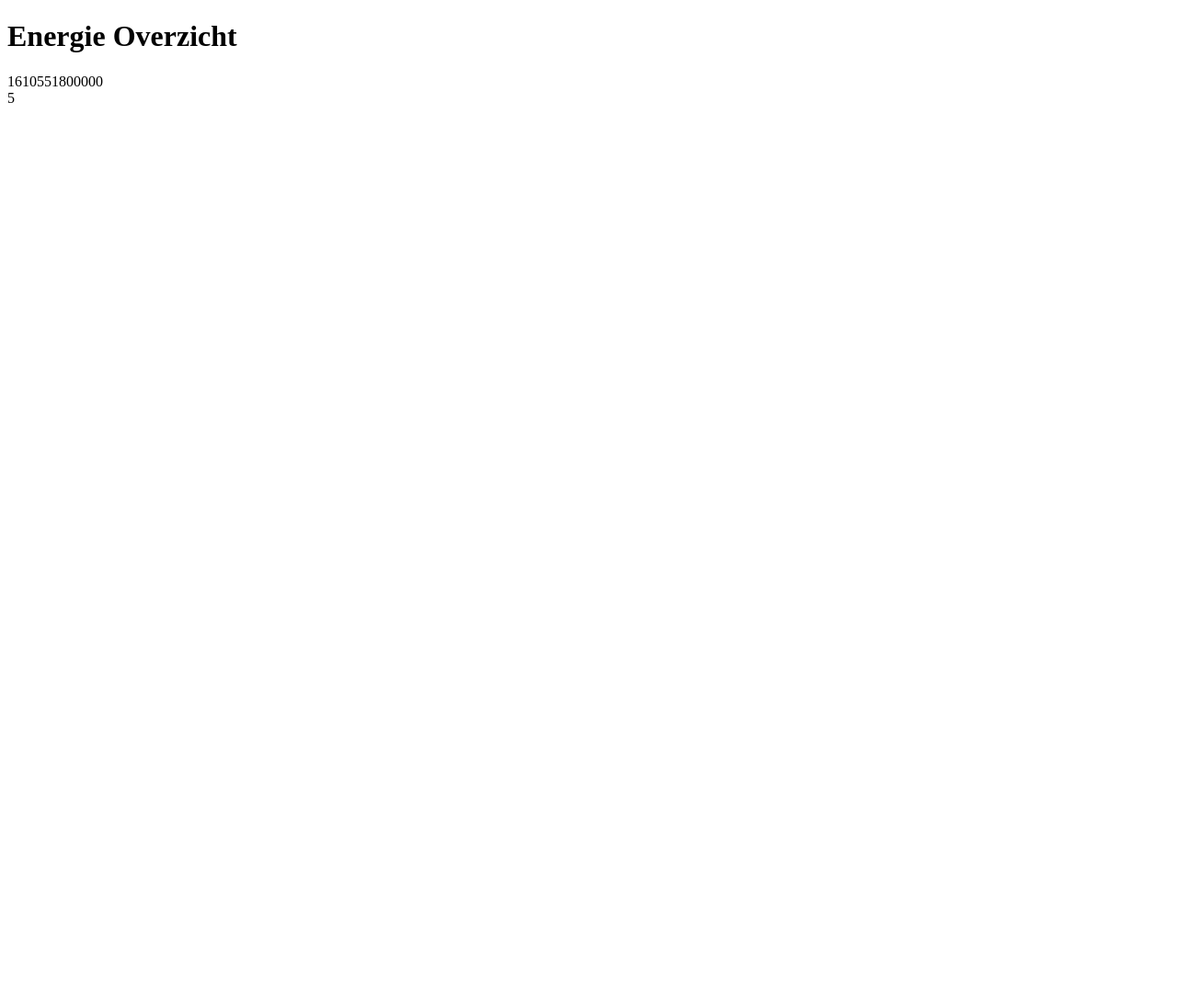
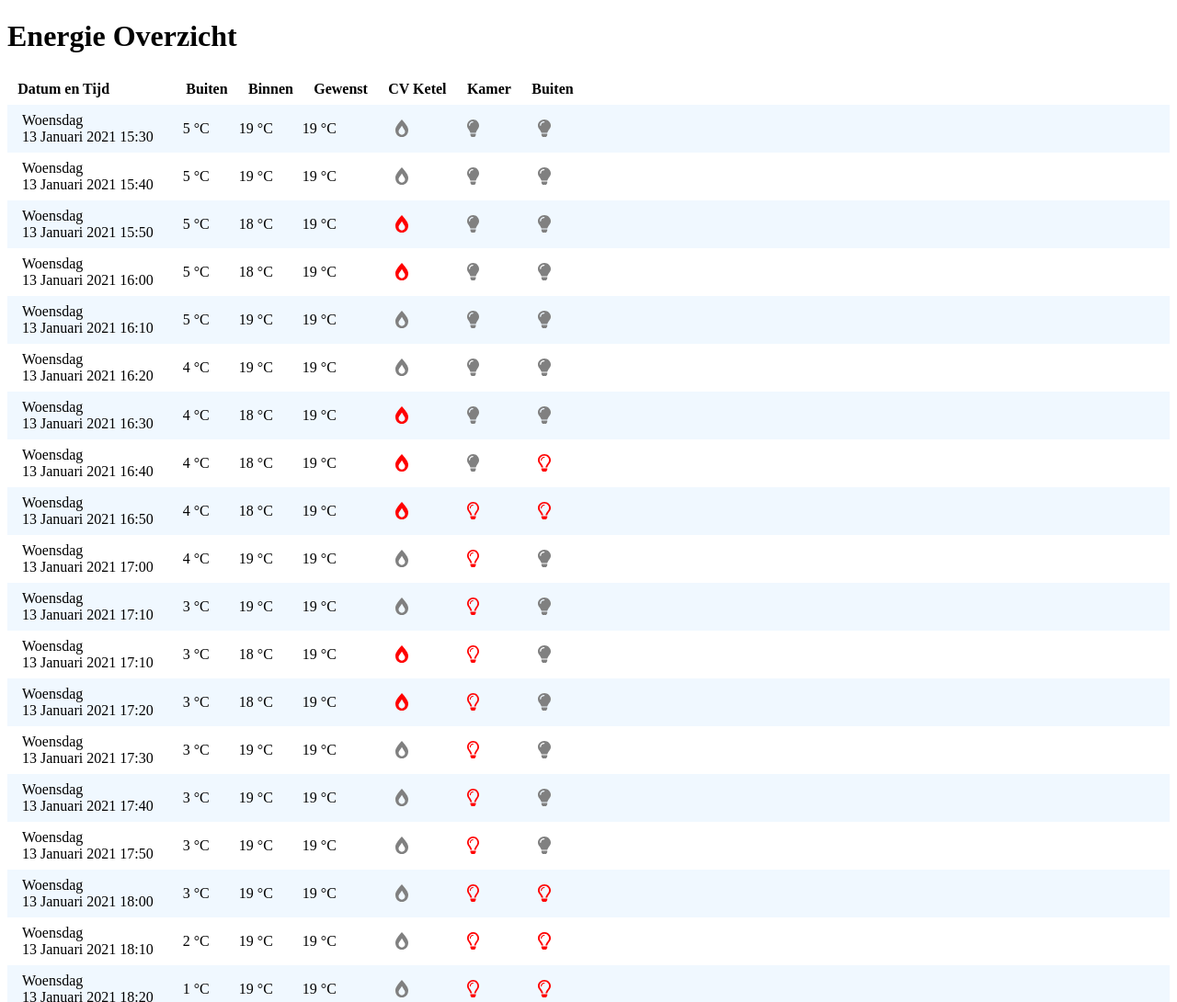
Before and after one commit to DamianvdD/F2M3FRO, a plain HTML site: page FRO1/index.html in a window 1280 px wide. Shown: the top 1090 px of the page at 92% size. Before the commit the page ends 800 px from the top, so only its background shows below. Drawn offline with Linux system fonts and the light colour scheme.

Commit message:
Thrid Commit

```diff
--- a/FRO1/DataUitvoer.js
+++ b/FRO1/DataUitvoer.js
@@ -1,17 +1,94 @@
-const Uitvoer = document.getElementById('Uitvoer')
+const Uitvoer = document.getElementById('Uitvoer');
 let dataObject;
+
+const geefDagWeek = (num) => {
+    switch (num) {
+        case 0: return 'Zondag'; break;
+        case 1: return 'Maandag'; break;
+        case 2: return 'Dinsdag'; break;
+        case 3: return 'Woensdag'; break;
+        case 4: return 'Donderdag'; break;
+        case 5: return 'Vrijdag'; break;
+        case 6: return 'Zaterdag'; break;
+        default: return num;
+    }
+}
+const maandNaam = (num) => {
+    switch (num) {
+        case 0: return 'Januari'; break;
+        case 1: return 'Februari'; break;
+        case 2: return 'Maart'; break;
+        case 3: return 'April'; break;
+        case 4: return 'Mei'; break;
+        case 5: return 'Juni'; break;
+        case 6: return 'Juli'; break;
+        case 7: return 'Augustus'; break;
+        case 8: return 'September'; break;
+        case 9: return 'Oktober'; break;
+        case 10: return 'November'; break;
+        case 11: return 'December'; break;
+        default: return num;
+    }
+}
+
+const maakDatum = (num) => {
+    // Zet de String van de JS Datum om in een betere vorm
+    let datum = new Date(num);
+
+    let dagWeek = datum.getDay();
+    let dagMaand = datum.getDate();
+    let Maand = datum.getMonth();
+    let Jaar = datum.getFullYear();
+    let Uren = datum.getHours();
+    if (Uren < 10) {
+        Uren = '0' + Uren;
+    }
+    let Minuten = datum.getMinutes();
+    if (Minuten < 10) {
+        Minuten = '0' + Minuten;
+    }
+
+    return `${geefDagWeek(dagWeek)} <br>
+    ${dagMaand} ${maandNaam(Maand)} ${Jaar} ${Uren}:${Minuten}`;
+}
 
 const uitvoeren = () => {
     // Deze functie voert de data uit in de div met de ID Uitvoer
-    Uitvoer.innerHTML = `<div>${dataObject[0].tijd} </div>`;
-    Uitvoer.innerHTML += `<div>${dataObject[1].tempBuiten} </div>`;
+    let html = "";
+    dataObject.forEach(obj => {
+        html += `<div class="rij">`;
+        html += `<div>${maakDatum(obj.tijd)}</div>`;
+        html += `<div>${obj.tempBuiten} &deg;C</div>`;
+        html += `<div>${obj.tempBinnen} &deg;C</div>`;
+        html += `<div>${obj.tempGewenst} &deg;C</div>`;
+        if (obj.tempGewenst > obj.tempBinnen) {
+            html += `<div> <img class="Icon" src="Icons/vlam.svg" alt="CV Aan"> </div>`;
+        } else {
+            html += `<div> <img class="Icon" src="Icons/vlamUIt.svg" alt="CV Uit"> </div>`;
+        }
+        if (obj.lichtKamer) {
+            html += `<div> <img class="Icon" src="Icons/lampAan.svg" alt="Lamp Aan"> </div>`;
+        } else {
+            html += `<div> <img class="Icon" src="Icons/lampUIt.svg" alt="Lamp Uit"> </div>`;
+        }
+        if (obj.lichtBuiten) {
+            html += `<div> <img class="Icon" src="Icons/lampAan.svg" alt="Lamp Aan"> </div>`;
+        } else {
+            html += `<div> <img class="Icon" src="Icons/lampUIt.svg" alt="Lamp Uit"> </div>`;
+        }
+        html += "</div>";
+    });
+    Uitvoer.innerHTML = html;
+
+
+
 }
 
 const starten = () => {
     // De data array in onze dataObject stoppen
-    dataObject = energieData
+    dataObject = energieData;
     // De data uitvoeren
     uitvoeren();
 }
 
-document.addEventListener('DOMContentLoaded', starten)
+document.addEventListener('DOMContentLoaded', starten);
--- /dev/null
+++ b/FRO1/StijlDataImport.css
@@ -0,0 +1,35 @@
+.Icon {
+    height: 1.2em;
+    margin-left: 2em;
+}
+
+.rij {
+    display: flex;
+}
+
+.rij:nth-child(odd) {
+    background-color: aliceblue;
+}
+
+.rij>div {
+    padding: .5em 1em;
+    display: flex;
+    align-items: center;
+}
+
+#UitvoerKop {
+    display: flex;
+    font-weight: 800;
+}
+
+#UitvoerKop>div {
+    padding: .5em .7em;
+}
+
+#UitvoerKop .tijd {
+    padding-right: 4.5em;
+}
+
+#UitvoerKop .gw {
+    padding: .5em .7em;
+}
--- a/FRO1/index.html
+++ b/FRO1/index.html
@@ -3,13 +3,21 @@
 <head>
     <meta charset="UTF-8">
     <meta name="author" content="Damian van der Dennen">
-    <meta http-equiv="X-UA-Compatible" content="IE=edge">
-    <meta name="viewport" content="width=device-width, initial-scale=1.0">
     <title>EnergieData</title>
+    <link rel="stylesheet" href="StijlDataImport.css">
 </head>
 <body>
     <h1>Energie Overzicht</h1>
-    <div id="Uitvoer"></div>
+    <div id="UitvoerKop">
+        <div class="tijd">Datum en Tijd</div>
+        <div>Buiten</div>
+        <div>Binnen</div>
+        <div class="gw">Gewenst</div>
+        <div>CV Ketel</div>
+        <div>Kamer</div>
+        <div>Buiten</div>
+    </div>
+    <div id="Uitvoer">Het script werkt nog niet.</div>
     <script src="HuisData.js"></script>
     <script src="DataUitvoer.js"></script>
 </body>
```
Also changed, not shown: FRO1/Icons/lampAan.svg (added), FRO1/Icons/lampUIt.svg (added), FRO1/Icons/vlam.svg (added), FRO1/Icons/vlamUIt.svg (added), 1 other file.
